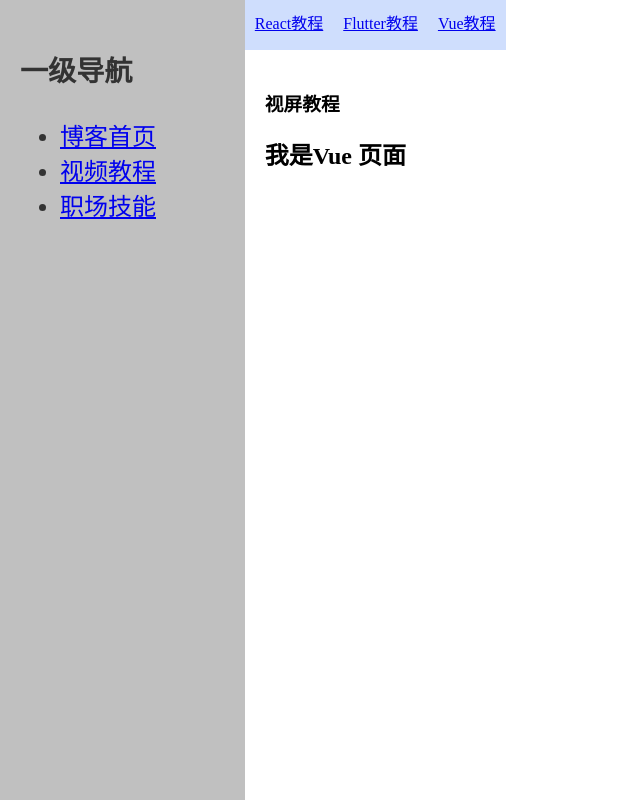
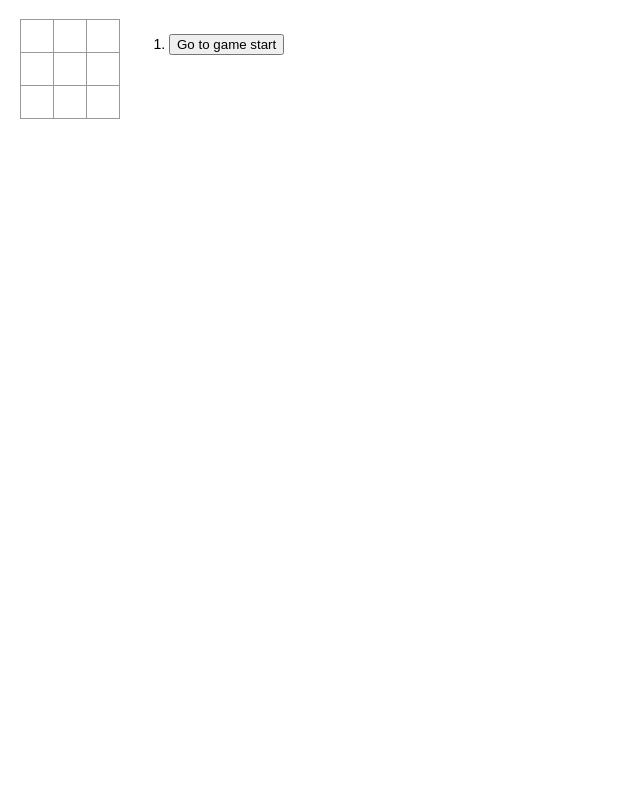
Before and after one commit to chen-huai-jian/chj_fullstack, a React (Create React App) app: page /video/vue in a window 1280 px wide. Shown: the top 800 px of the page, without its empty margins (0-640 px from the left). Built offline with nearby package versions, Linux system fonts and the light colour scheme.

Commit message:
Add files via upload

```diff
--- /dev/null
+++ b/nick_way/index.html
@@ -0,0 +1,191 @@
+<!DOCTYPE html>
+<html lang="en">
+
+  <head>
+    <meta charset="UTF-8">
+    <meta http-equiv="X-UA-Compatible" content="IE=edge">
+    <meta name="viewport" content="width=device-width, initial-scale=1.0">
+    <title>Document</title>
+    <link rel="stylesheet" href="//at.alicdn.com/t/font_2079768_2oql7pr49rm.css" />
+    <style>
+      * {
+        box-sizing: border-box;
+        background: #0f0e18;
+      }
+
+      .container {
+        margin: 3rem;
+        display: flex;
+        justify-content: center;
+        align-items: center;
+        flex-direction: column;
+      }
+
+      h1 {
+        color: #ea4dc5;
+      }
+
+      #board {
+        width: 300px;
+        height: 300px;
+        display: flex;
+        flex-wrap: wrap;
+      }
+
+      .cell {
+        width: 100px;
+        height: 100px;
+        background: #2d2f42;
+        border: 1px solid #0f0e18;
+        cursor: pointer;
+        display: flex;
+        justify-content: center;
+        align-items: center;
+        transition: background 500ms ease;
+      }
+
+      .cell:hover {
+        background: #454966;
+      }
+
+      .cell .iconfont {
+        background: transparent;
+        width: 100%;
+        height: 100%;
+        font-size: 50px;
+        line-height: 100px;
+        text-align: center;
+        vertical-align: middle;
+      }
+
+      .blue {
+        color: #7ceefc;
+      }
+
+      .purple {
+        color: #ea4dc5;
+      }
+
+      #tips p {
+        color: #dddddd;
+      }
+    </style>
+  </head>
+  </head>
+
+  <body>
+    <div class="container">
+      <h1>Tic-tac-toe Simulator</h1>
+      <div id="board"></div>
+      <div id="tips"></div>
+    </div>
+    <script>
+      // 流程化   MVVM
+      let hasWinner = false;  // 组件的设计有了
+      let pattern = [ //二维数组 0 null  1 x  2 O
+        [2, 0, 0],
+        [0, 1, 0],
+        [0, 0, 0]
+      ];
+      let chess = 1; // 当前谁下
+      /*
+       *
+       */
+      function build() {
+        let board = document.getElementById('board');
+        board.innerHTML = '';// react
+
+        for (let y = 0; y < 3; y++) {
+          for (let x = 0; x < 3; x++) {
+            let cell = document.createElement('div');
+            cell.classList.add('cell');
+            // cell 3种情况
+            let circle = document.createElement('i')
+            circle.classList.add('iconfont', 'icon-circle', 'blue')
+
+            let cross = document.createElement('i');
+            cross.classList.add('iconfont', 'icon-cross', 'purple')
+
+            let empty = document.createElement('i');
+
+            let chessIcon = pattern[y][x] == 2 ? cross : pattern[y][x] == 1 ? circle : empty;
+
+            cell.appendChild(chessIcon);
+            cell.addEventListener('click', () => move(x, y));
+            board.appendChild(cell);
+          }
+
+        }
+      }
+      build(); // 画棋盘
+      /*
+       * @param {Number} x轴
+       * @param {Number} y轴
+       */
+      function move(x, y) {
+        if (pattern[y][x] || hasWinner) return; //下过的地方不能再下
+        pattern[y][x] = chess
+        if (check(pattern, chess)) {
+          tips(chess == 2 ? 'X is Winner!' : 'O is the Winner!')
+        }
+        chess = 3 - chess
+        build()
+      }
+
+      function check(pattern, chess) {
+        // 首先检查所有横行
+        for (let i = 0; i < 3; i++) {
+          let win = true;
+          for (let j = 0; j < 3; j++) {
+            if (pattern[i][j] !== chess) win = false;
+          }
+          if (win) return true;
+        }
+
+        // 检查竖行
+        for (let i = 0; i < 3; i++) {
+          let win = true;
+          for (let j = 0; j < 3; j++) {
+            if (pattern[j][i] !== chess) win = false;
+          }
+          if (win) return true;
+        }
+
+        // 检查交叉行
+        // 这里用花括号 "{}" 可以让 win 变量
+        // 变成独立作用域的变量，不受外面的
+        // win 变量影响
+
+        // "反斜行 \ 检测" 00 11 22
+        {
+          let win = true;
+          for (let j = 0; j < 3; j++) {
+            if (pattern[j][j] !== chess) win = false;
+          }
+          if (win) return true;
+        }
+
+        // "正斜行 / 检测"
+        {
+          let win = true;
+          for (let j = 0; j < 3; j++) {
+            if (pattern[j][2 - j] !== chess) win = false;
+          }
+          if (win) return true;
+        }
+
+        return false;
+      }
+
+      function tips(message) {
+        let tips = document.getElementById('tips');
+        tips.innerHTML = '';
+        let text = document.createElement('p');
+        text.innerText = message;
+        tips.appendChild(text);
+      }
+
+    </script>
+  </body>
+
+</html>
--- a/package.json
+++ b/package.json
@@ -1,5 +1,5 @@
 {
-  "name": "demo02",
+  "name": "tic-tac",
   "version": "0.1.0",
   "private": true,
   "dependencies": {
@@ -8,7 +8,6 @@
     "@testing-library/user-event": "^12.1.10",
     "react": "^17.0.1",
     "react-dom": "^17.0.1",
-    "react-router-dom": "^5.2.0",
     "react-scripts": "4.0.3",
     "web-vitals": "^1.0.1"
   },
--- a/src/App.css
+++ b/src/App.css
@@ -1,4 +1,3 @@
-@import '~antd/dist/antd.css';
 .App {
   text-align: center;
 }
--- a/src/index.css
+++ b/src/index.css
@@ -1,41 +1,51 @@
-body{
-    padding: 0px;
-    margin: 0px;
+body {
+    font: 14px "Century Gothic", Futura, sans-serif;
+    margin: 20px;
 }
 
-.mainDiv{
+ol,
+ul {
+    padding-left: 30px;
+}
+
+.board-row:after {
+    clear: both;
+    content: "";
+    display: table;
+}
+
+.status {
+    margin-bottom: 10px;
+}
+
+.square {
+    background: #fff;
+    border: 1px solid #999;
+    float: left;
+    font-size: 24px;
+    font-weight: bold;
+    line-height: 34px;
+    height: 34px;
+    margin-right: -1px;
+    margin-top: -1px;
+    padding: 0;
+    text-align: center;
+    width: 34px;
+}
+
+.square:focus {
+    outline: none;
+}
+
+.kbd-navigation .square:focus {
+    background: #ddd;
+}
+
+.game {
     display: flex;
-    width: 100%;
+    flex-direction: row;
 }
-.leftNav{
-    width: 16%;
-    background-color: #c0c0c0;
-    color:#333;
-    font-size:24px;
-    height: 1000px;
-    padding: 20px;
+
+.game-info {
+    margin-left: 20px;
 }
-.rightMain{
-    width: 84%;
-    height:1000px;
-    background-color: #fff;
-    font-size:20px;
-
-}
-.topNav{
-    height:50px ;
-    background-color: #cfdefd;
-}
-.topNav ul{
-   display: flex;
-   margin: 0px;
-   padding: 0px;
-}
-.topNav li{
-   padding: 10px;
-   text-align: center;
-   list-style: none;
- }
- .videoContent{
-     padding:20px;
- }
--- a/src/index.js
+++ b/src/index.js
@@ -1,13 +1,128 @@
 import React from 'react';
 import ReactDOM from 'react-dom';
 import './index.css';
-import AppRouter from './AppRouter'
+// import App from './App';
+import reportWebVitals from './reportWebVitals';
 
+function Square(props) {
+  return (
+    <button className="square" onClick={props.onClick}>
+      {props.value}
+    </button>
+  );
+}
 
+class Board extends React.Component {
+  renderSquare(i) {
+    return (
+      <Square
+        value={this.props.squares[i]}
+        onClick={() => this.props.onClick(i)}
+      />
+    );
+  }
+  render() {
+    return (
+      <div>
+        <div className="board-row">
+          {this.renderSquare(0)}
+          {this.renderSquare(1)}
+          {this.renderSquare(2)}
+        </div>
+        <div className="board-row">
+          {this.renderSquare(3)}
+          {this.renderSquare(4)}
+          {this.renderSquare(5)}
+        </div>
+        <div className="board-row">
+          {this.renderSquare(6)}
+          {this.renderSquare(7)}
+          {this.renderSquare(8)}
+        </div>
+      </div>
+    );
+  }
+}
 
-ReactDOM.render(
-  <React.StrictMode>
-    <AppRouter />
-  </React.StrictMode>,
-  document.getElementById('root')
-);
+class Game extends React.Component {
+  constructor(props) {
+    super(props);
+    this.state = {
+      history: [
+        //下棋历史
+        {
+          squares: Array(9).fill(null),
+        },
+      ],
+      stepNumber: 0, //当前第几步
+      xIsNext: true,
+    };
+  }
+
+  jumpTo(step) {
+    console.log(step);
+    this.setState({
+      stepNumber: step,
+      xIsNext: step % 2 === 0,
+    });
+  }
+
+  handleClick(i) {
+    console.log(i);
+    // 把当前的记录修改i null -> 1 2
+    // 新加一个下棋记录 history push
+    // current -> 新的值 history.length -1
+    const history = this.state.history.slice(0, this.state.stepNumber + 1);
+    const current = history[history.length - 1]; //上一步
+    const squares = current.squares.slice();
+    console.log(squares);
+    squares[i] = this.state.xIsNext ? 'X' : 'O';
+    this.setState({
+      history: history.concat([
+        {
+          squares: squares,
+        },
+      ]),
+      stepNumber: history.length,
+      xIsNext: !this.state.xIsNext,
+    });
+  }
+
+  render() {
+    const history = this.state.history;
+    // 当前的数据 MVVM 响应式 current 会自动变
+    const current = history[this.state.stepNumber];
+    console.log(current, '-------------');
+    const status = []; // JSX 数组 组件 Square
+    const moves = history.map((step, move) => {
+      const desc = move ? 'Go to move #' + move : 'Go to game start';
+
+      return (
+        <li key={move}>
+          <button onClick={() => this.jumpTo(move)}>{desc}</button>
+        </li>
+      );
+    });
+    return (
+      // 切整个页面
+      <div className="game">
+        <div className="game-board">
+          <Board squares={current.squares} onClick={i => this.handleClick(i)} />
+        </div>
+        <div className="game-info">
+          <div>{status}</div>
+          <ol>{moves}</ol>
+        </div>
+      </div>
+    );
+
+    // 细化组件
+  }
+}
+// 组件化思维
+ReactDOM.render(<Game />, document.getElementById('root'));
+
+// If you want to start measuring performance in your app, pass a function
+// to log results (for example: reportWebVitals(console.log))
+// or send to an analytics endpoint. Learn more: https://bit.ly/CRA-vitals
+reportWebVitals();
```
Also changed, not shown: src/App.js (+21 -10 lines), 2 other files (tests, documents, lock files or other folders).
